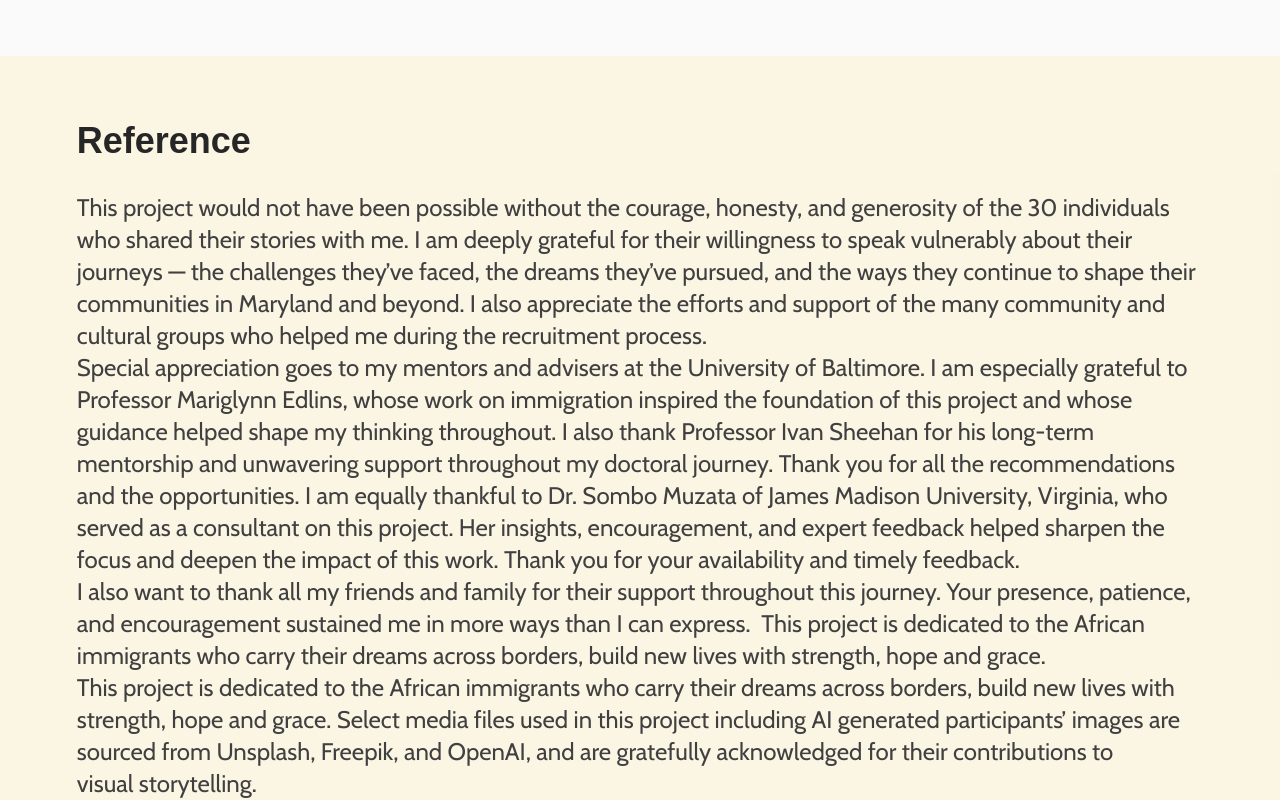
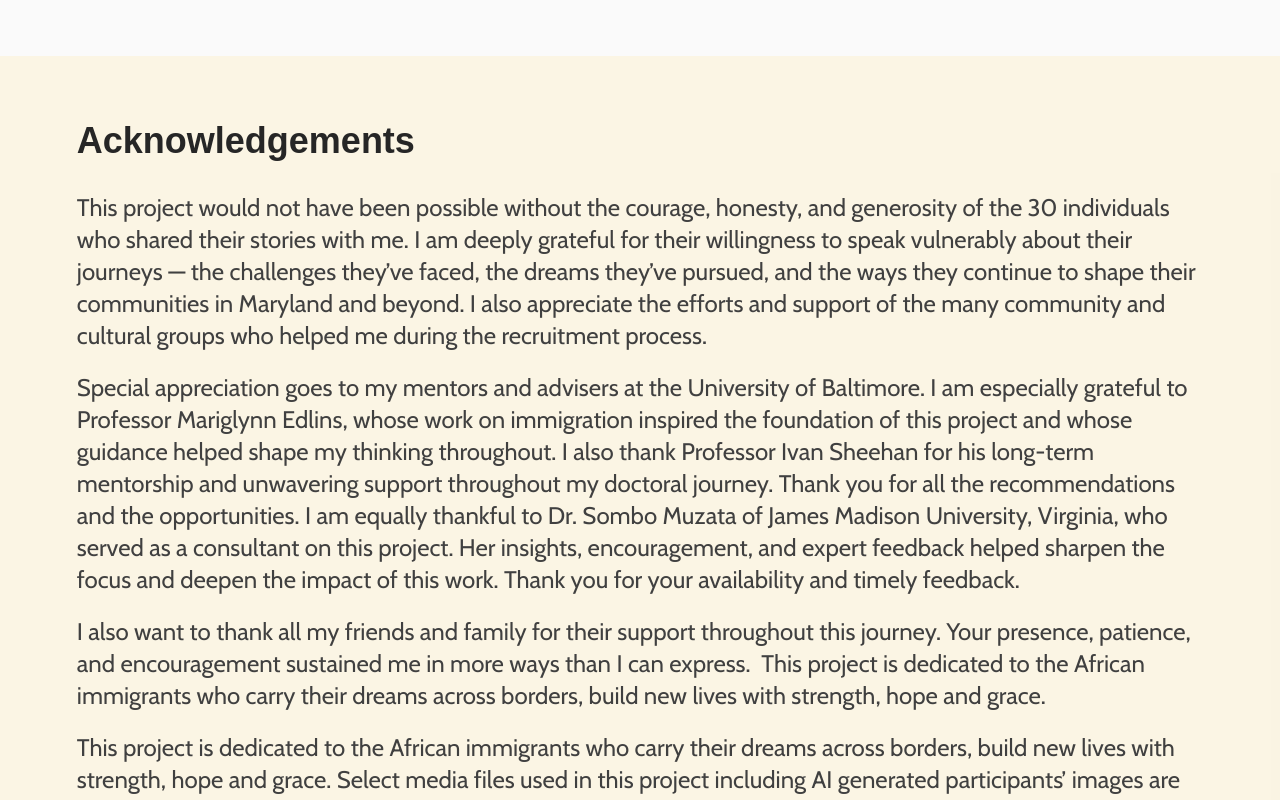
Before and after one commit to Dev-Tonia/beyond-board, a Next.js app: page /about in a window 1280 px wide. Shown: the part 1860-2660 px from the top of the page. Built offline with nearby package versions, Linux system fonts and the light colour scheme; what chartjs-plugin-datalabels would draw is missing.

Commit message:
Corrections on typos > Launch preview

```diff
--- a/src/app/(others)/data-analysis/page.tsx
+++ b/src/app/(others)/data-analysis/page.tsx
@@ -45,7 +45,7 @@ export default function DataAnalysis() {
               href="https://docs.google.com/spreadsheets/d/1pcAdnFJVC62gqixoZIvV-HMIrs36VePx/edit?usp=sharing&ouid=101093897556913123349&rtpof=true&sd=true"
               className="text-primary font-semibold hover:underline"
             >
-              All Analysis Data{" "}
+              One Table Analysis Chart {" "}
             </a>
           </SixthHeading>{" "}
         </div>
--- a/src/components/about/Acknowledgements.tsx
+++ b/src/components/about/Acknowledgements.tsx
@@ -5,9 +5,9 @@ export default function Acknowledgements() {
   return (
     <section className=" py-12 lg:py-16 bg-[#FDCA401F]">
       <div className=" wrapper">
-        <ThirdHeading textColor="text-neutral-800" title="Reference" />
+        <ThirdHeading textColor="text-neutral-800" title="Acknowledgements" />
         <div className=" lg:text-2xl md:text-xl text-lg 2xl:text-4xl  mt-5 lg:mt-8 text-neutral-700 font-normal">
-          <p>
+          <p className="mb-5">
             This project would not have been possible without the courage,
             honesty, and generosity of the 30 individuals who shared their
             stories with me. I am deeply grateful for their willingness to speak
@@ -17,7 +17,7 @@ export default function Acknowledgements() {
             and support of the many community and cultural groups who helped me
             during the recruitment process.
           </p>
-          <p>
+          <p className="mb-5">
             Special appreciation goes to my mentors and advisers at the
             University of Baltimore. I am especially grateful to Professor
             Mariglynn Edlins, whose work on immigration inspired the foundation
@@ -31,14 +31,14 @@ export default function Acknowledgements() {
             deepen the impact of this work. Thank you for your availability and
             timely feedback.
           </p>
-          <p>
+          <p className="mb-5">
             I also want to thank all my friends and family for their support
             throughout this journey. Your presence, patience, and encouragement
             sustained me in more ways than I can express.  This project is
             dedicated to the African immigrants who carry their dreams across
             borders, build new lives with strength, hope and grace.
           </p>
-          <p>
+          <p className="mb-5">
             This project is dedicated to the African immigrants who carry their
             dreams across borders, build new lives with strength, hope and
             grace. Select media files used in this project including AI
```
